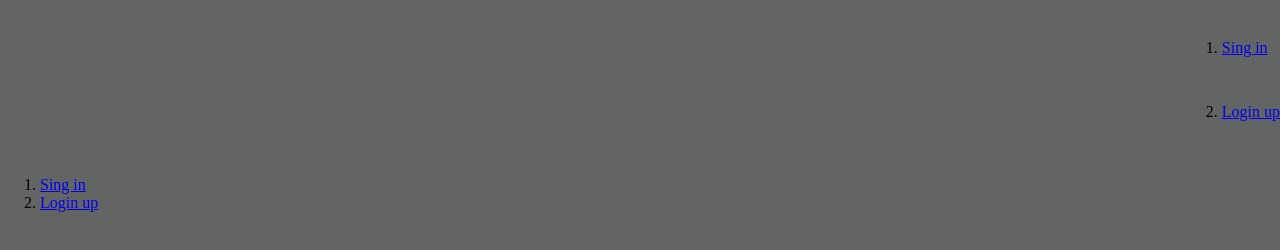
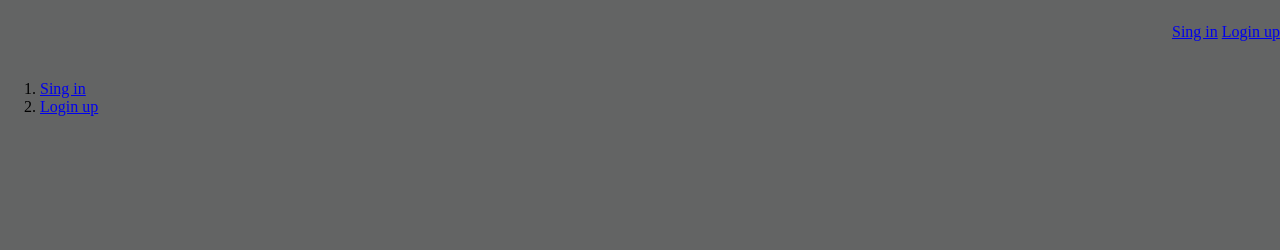
Before and after one commit to misProyectosPropios/Diario_personal, a website: page views/calendar.html in a window 1280 px wide. Drawn offline with Linux system fonts and the light colour scheme; files that its build step writes are made by us from their sources; files whose address does not match are found by name.

Commit message:
UPDATE ./public/style.css: ADD nav ol style

```diff
--- a/public/style.css
+++ b/public/style.css
@@ -13,3 +13,13 @@ nav {
     line-height: 8vh;
     align-items: center;
 }
+
+nav ol {
+    /*display: inline-block;*/
+    list-style-type: none;
+    margin: 0 0;
+}
+
+nav ol li {
+    display: inline;
+}
```
